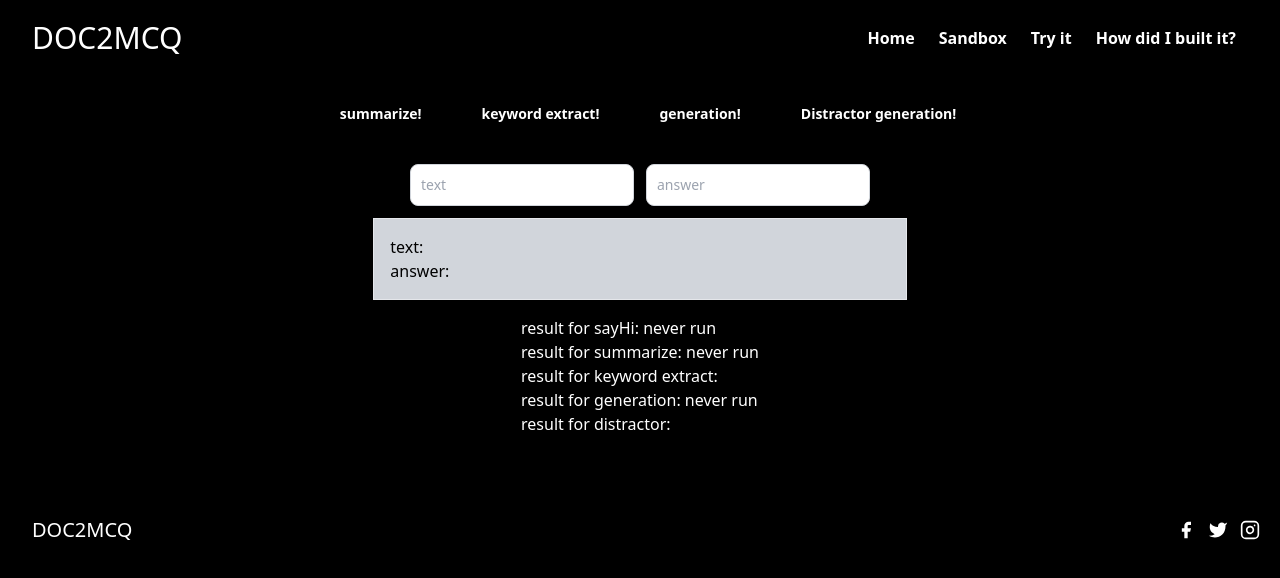
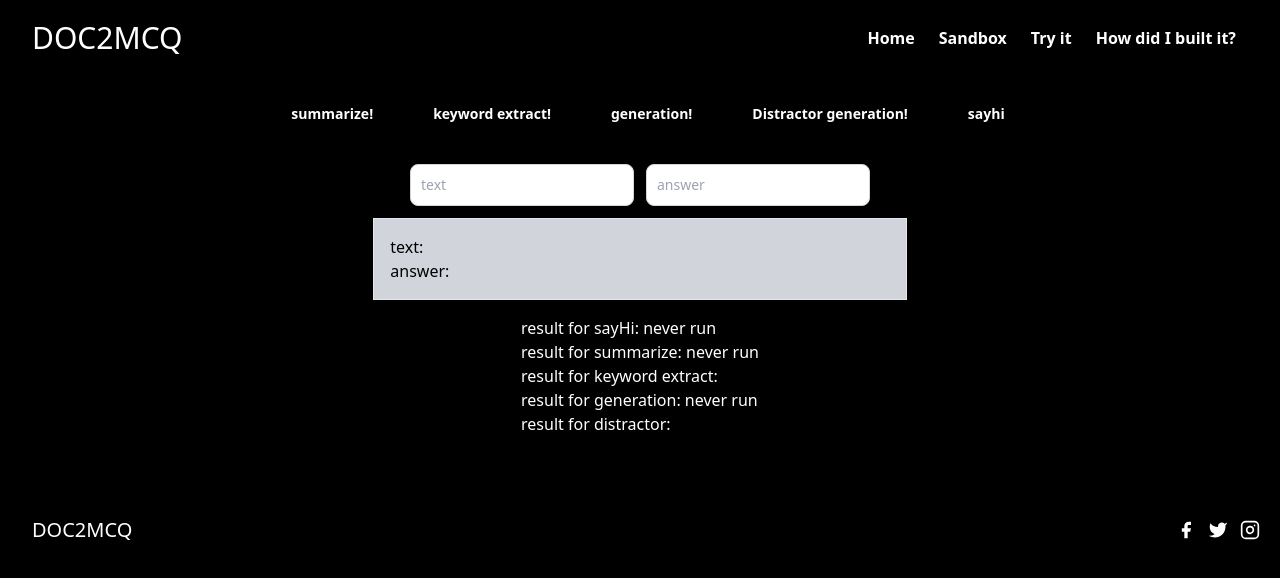
Before and after one commit to CITE3-junseokkim00/web, a Next.js app in the folder client/: page /sandbox in a window 1280 px wide. Shown: the top 578 px of the page. Built offline with nearby package versions, Linux system fonts and the light colour scheme.

Commit message:
update sayhi

```diff
--- a/client/components/api.js
+++ b/client/components/api.js
@@ -8,6 +8,17 @@ export const makeChunk = (text) => {
         }
     )
 }
+
+export const sayhi = () => {
+    fetch(`https://doc2mcq-web-server.vercel.app/api`).then(
+        (response) => response.json()
+    ).then(
+        (data) => {
+            console.log(data);
+        }
+    )
+}
+
 export const summarize = (text, func) => {
     console.log(text)
     fetch(`https://doc2mcq-web-server.vercel.app/api/summarization/${text.text}`).then(
--- a/client/pages/sandbox.js
+++ b/client/pages/sandbox.js
@@ -1,7 +1,7 @@
 import Header from '@/components/Header'
 import Footer from '@/components/Footer'
 import React, { useState } from 'react'
-import { makeChunk, summarize, keyExtraction, generation, distractor } from '@/components/api'
+import { sayhi, makeChunk, summarize, keyExtraction, generation, distractor } from '@/components/api'
 
 function sandbox() {
 
@@ -25,6 +25,7 @@ function sandbox() {
             <button type='button' onClick={() => keyExtraction({ text },setExtractResult)} class="px-4 py-2 mt-2 text-sm font-semibold text-white bg-blue-600 transition duration-300 ease-in-out transform bg-transparent rounded-lg dark:text-gray-300 md:mt-0 md:ml-4 hover:text-gray-900 focus:text-gray-900 hover:bg-gray-100 focus:bg-gray-200 focus:outline-none focus:shadow-outline">keyword extract!</button>
             <button type='button' onClick={() => generation({ text }, { answer }, setGenerationResult)} class="px-4 py-2 mt-2 text-sm font-semibold text-white bg-blue-600 transition duration-300 ease-in-out transform bg-transparent rounded-lg dark:text-gray-300 md:mt-0 md:ml-4 hover:text-gray-900 focus:text-gray-900 hover:bg-gray-100 focus:bg-gray-200 focus:outline-none focus:shadow-outline">generation!</button>
             <button type='button' onClick={() => distractor({ text }, { answer }, setDistractorResult)} class="px-4 py-2 mt-2 text-sm font-semibold text-white bg-blue-600 transition duration-300 ease-in-out transform bg-transparent rounded-lg dark:text-gray-300 md:mt-0 md:ml-4 hover:text-gray-900 focus:text-gray-900 hover:bg-gray-100 focus:bg-gray-200 focus:outline-none focus:shadow-outline">Distractor generation!</button>
+            <button type='button' onClick={() => sayhi()} class="px-4 py-2 mt-2 text-sm font-semibold text-white bg-blue-600 transition duration-300 ease-in-out transform bg-transparent rounded-lg dark:text-gray-300 md:mt-0 md:ml-4 hover:text-gray-900 focus:text-gray-900 hover:bg-gray-100 focus:bg-gray-200 focus:outline-none focus:shadow-outline">sayhi</button>
           </div>
 
           <div class='flex justify-center gap-3 p-3'>
```
